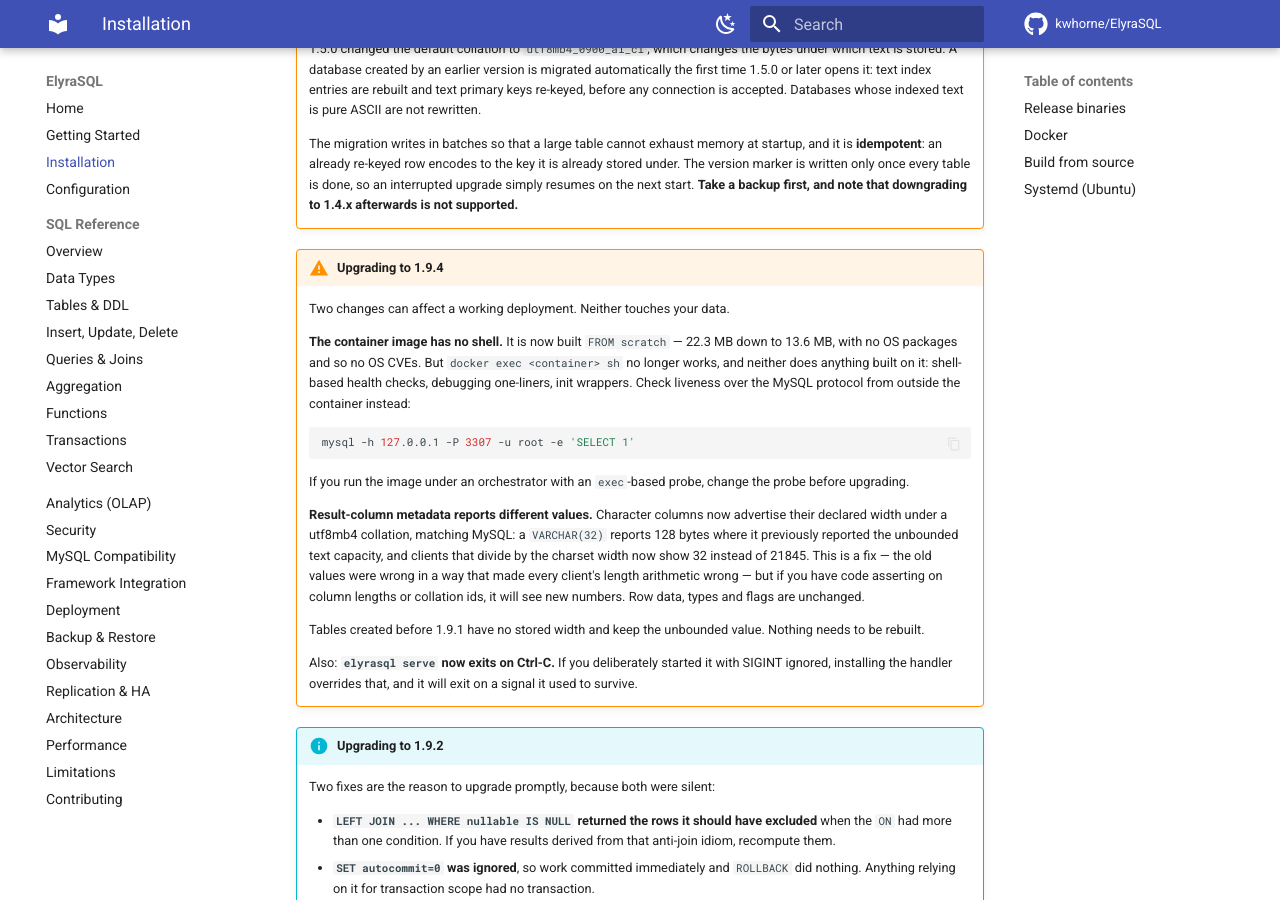
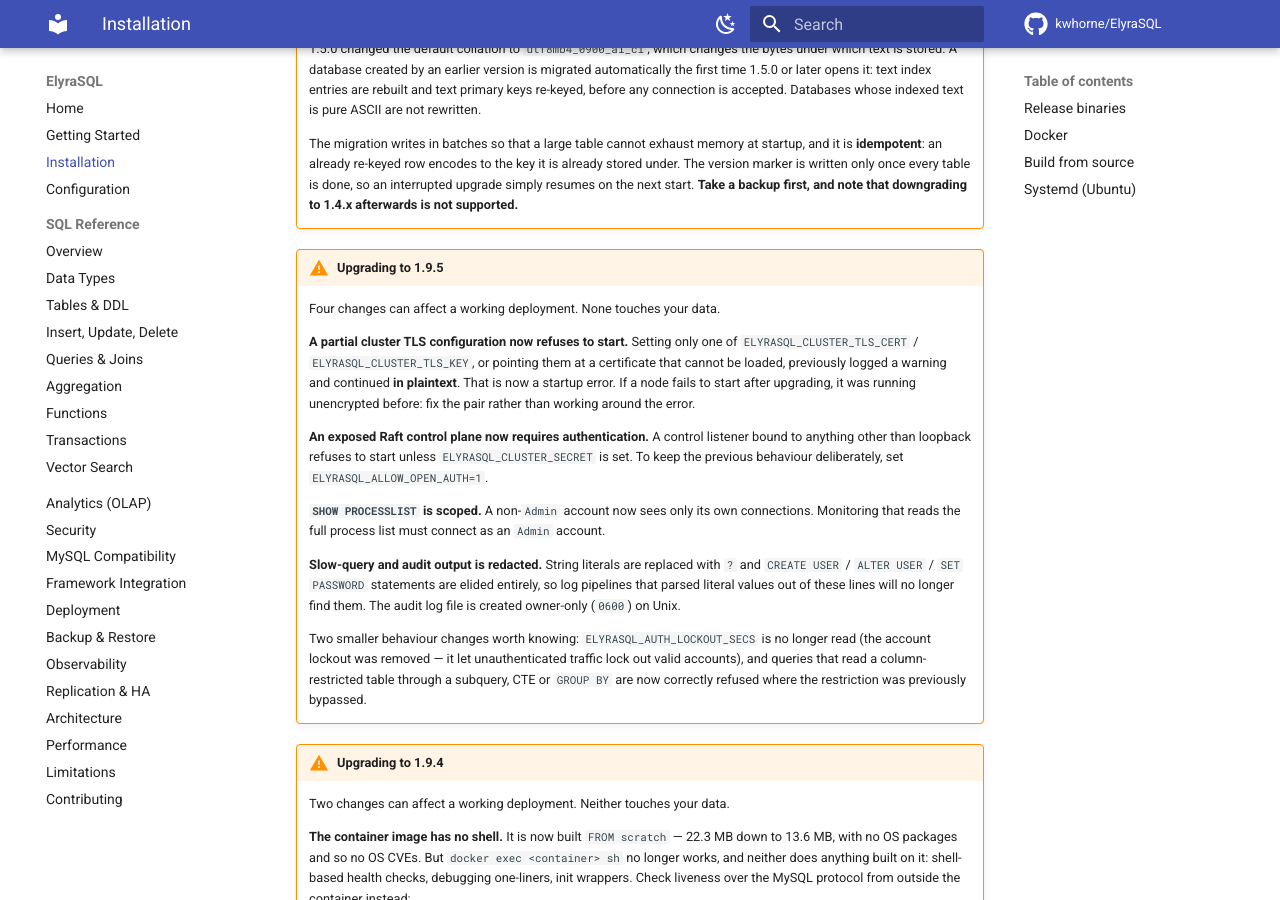
Before and after one commit to kwhorne/ElyraSQL, an MkDocs documentation site: the page built from docs/installation.md, in a window 1280 px wide and 900 px high, scrolled down 262 px. Built offline with MkDocs 1.6.1 and Material for MkDocs 9.7.7, drawn with Linux system fonts in a browser that asks for light colours; comment, search, counter and statistics services are not loaded; some of the changed text lies outside the part shown.

Commit message:
release: 1.9.5
Fifteen contributions since 1.9.4, seven of them closing real holes: an
injection path through commented prepared-statement placeholders, a
pre-authentication panic and unbounded buffering in the wire reader, column
grants bypassed via subqueries and CTEs, a replica able to acknowledge a log
position it was never sent, cluster TLS silently degrading to plaintext, and
`ai_embed()` issuing outbound requests before authorization.

Also bumps the three things the release workflow does not validate:
SERVER_VERSION, the testbench lockfile (stale since 1.9.1), and the version
strings in README and the docs. Four deployment-affecting changes are written
up in an upgrade block in docs/installation.md.

````diff
--- a/Cargo.toml
+++ b/Cargo.toml
@@ -15,7 +15,7 @@
 exclude = ["fuzz", "testbench/sql-dump"]
 
 [workspace.package]
-version = "1.9.4"
+version = "1.9.5"
 edition = "2021"
 rust-version = "1.88"
 license = "MIT"
--- a/docs/installation.md
+++ b/docs/installation.md
@@ -16,6 +16,38 @@
     is already stored under. The version marker is written only once every table is
     done, so an interrupted upgrade simply resumes on the next start. **Take a backup
     first, and note that downgrading to 1.4.x afterwards is not supported.**
+
+!!! warning "Upgrading to 1.9.5"
+
+    Four changes can affect a working deployment. None touches your data.
+
+    **A partial cluster TLS configuration now refuses to start.** Setting only
+    one of `ELYRASQL_CLUSTER_TLS_CERT` / `ELYRASQL_CLUSTER_TLS_KEY`, or pointing
+    them at a certificate that cannot be loaded, previously logged a warning and
+    continued **in plaintext**. That is now a startup error. If a node fails to
+    start after upgrading, it was running unencrypted before: fix the pair rather
+    than working around the error.
+
+    **An exposed Raft control plane now requires authentication.** A control
+    listener bound to anything other than loopback refuses to start unless
+    `ELYRASQL_CLUSTER_SECRET` is set. To keep the previous behaviour
+    deliberately, set `ELYRASQL_ALLOW_OPEN_AUTH=1`.
+
+    **`SHOW PROCESSLIST` is scoped.** A non-`Admin` account now sees only its own
+    connections. Monitoring that reads the full process list must connect as an
+    `Admin` account.
+
+    **Slow-query and audit output is redacted.** String literals are replaced with
+    `?` and `CREATE USER` / `ALTER USER` / `SET PASSWORD` statements are elided
+    entirely, so log pipelines that parsed literal values out of these lines will
+    no longer find them. The audit log file is created owner-only (`0600`) on
+    Unix.
+
+    Two smaller behaviour changes worth knowing: `ELYRASQL_AUTH_LOCKOUT_SECS` is
+    no longer read (the account lockout was removed — it let unauthenticated
+    traffic lock out valid accounts), and queries that read a column-restricted
+    table through a subquery, CTE or `GROUP BY` are now correctly refused where
+    the restriction was previously bypassed.
 
 !!! warning "Upgrading to 1.9.4"
 
@@ -190,8 +222,8 @@
 Multi-arch image (`amd64` + `arm64`) on the GitHub Container Registry:
 
 ```bash
-docker pull ghcr.io/kwhorne/elyrasql:1.9.4   # or :latest
-docker run -p 3307:3307 -v elyra:/var/lib/elyrasql ghcr.io/kwhorne/elyrasql:1.9.4
+docker pull ghcr.io/kwhorne/elyrasql:1.9.5   # or :latest
+docker run -p 3307:3307 -v elyra:/var/lib/elyrasql ghcr.io/kwhorne/elyrasql:1.9.5
 ```
 
 The image is ~15 MB, runs as a non-root user, stores data in the
````
Also changed, not shown: CHANGELOG.md (+121 -110 lines), README.md (+3 -3 lines), docs/deployment.md (+3 -3 lines), docs/mysql-compatibility.md (+1 -1 lines), 3 other files.
